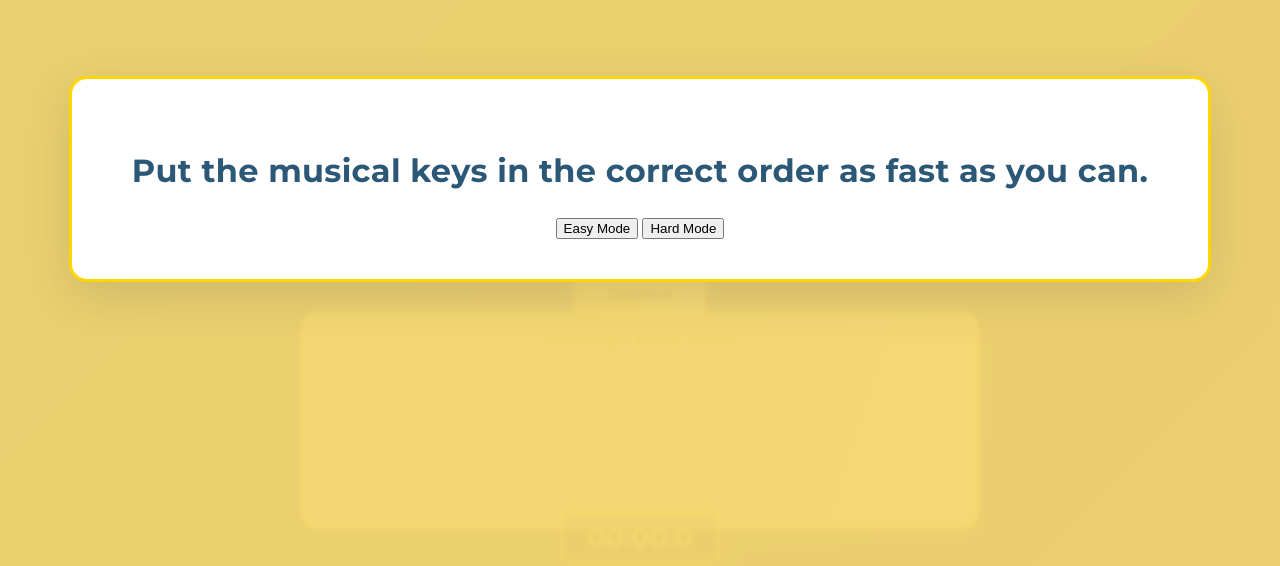
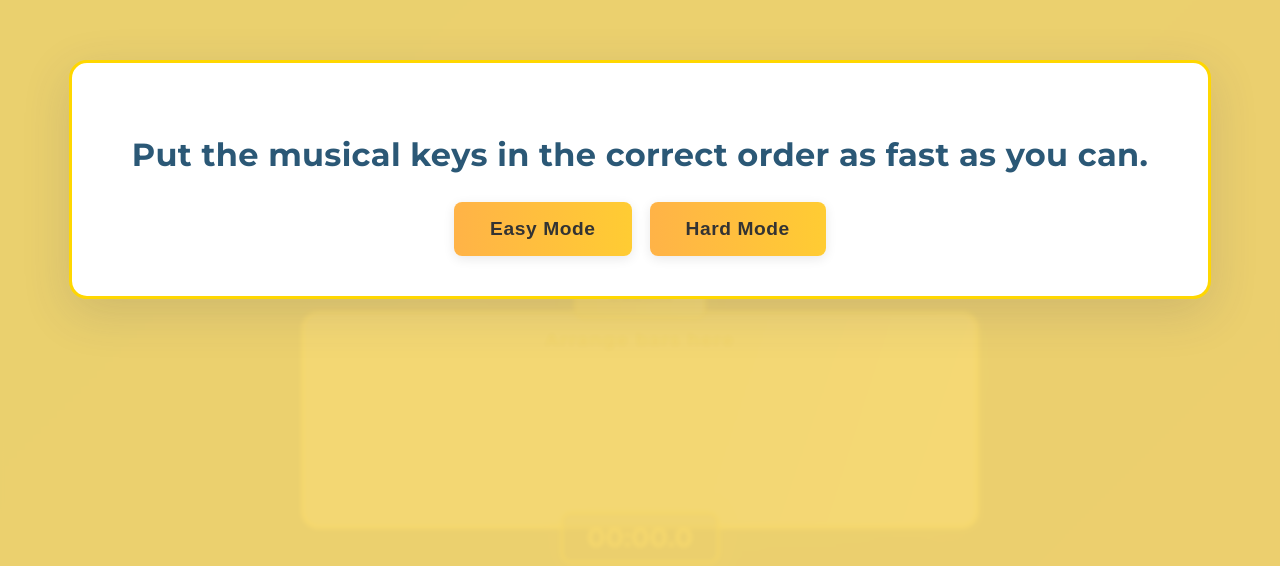
Before and after one commit to Eagleviewmusic/keyboard-builder-game, a plain HTML site: page index.html in a window 1280 px wide. Shown: the part 221-787 px from the top of the page. Drawn offline with Linux system fonts and the light colour scheme.

Commit message:
Update style.css

```diff
--- a/style.css
+++ b/style.css
@@ -230,4 +230,32 @@ body {
   .bar { font-size: 1.06rem; }
   #message-box { padding: 15px; font-size: 1rem; }
   #start-container { padding: 16px 3vw; }
+} /* Mode button group for centering and spacing */
+.mode-btn-group {
+  display: flex;
+  gap: 18px;
+  justify-content: center;
+  margin-top: 18px;
 }
+
+/* Mode Buttons - styled like #start-btn and #submit-btn */
+.mode-btn {
+  padding: 16px 36px;
+  font-size: 1.2rem;
+  border: none;
+  border-radius: 8px;
+  cursor: pointer;
+  background: linear-gradient(90deg, #ffb347 0%, #ffcc33 100%);
+  color: #333;
+  font-weight: 700;
+  letter-spacing: 0.03em;
+  box-shadow: 0 3px 12px rgba(0,0,0,0.09);
+  transition: background 0.18s, transform 0.14s;
+}
+
+.mode-btn:hover,
+.mode-btn:focus {
+  background: linear-gradient(90deg, #ffcc33 0%, #ffb347 100%);
+  transform: scale(1.06);
+  outline: 2.5px solid #ffd700aa;
+}
```
